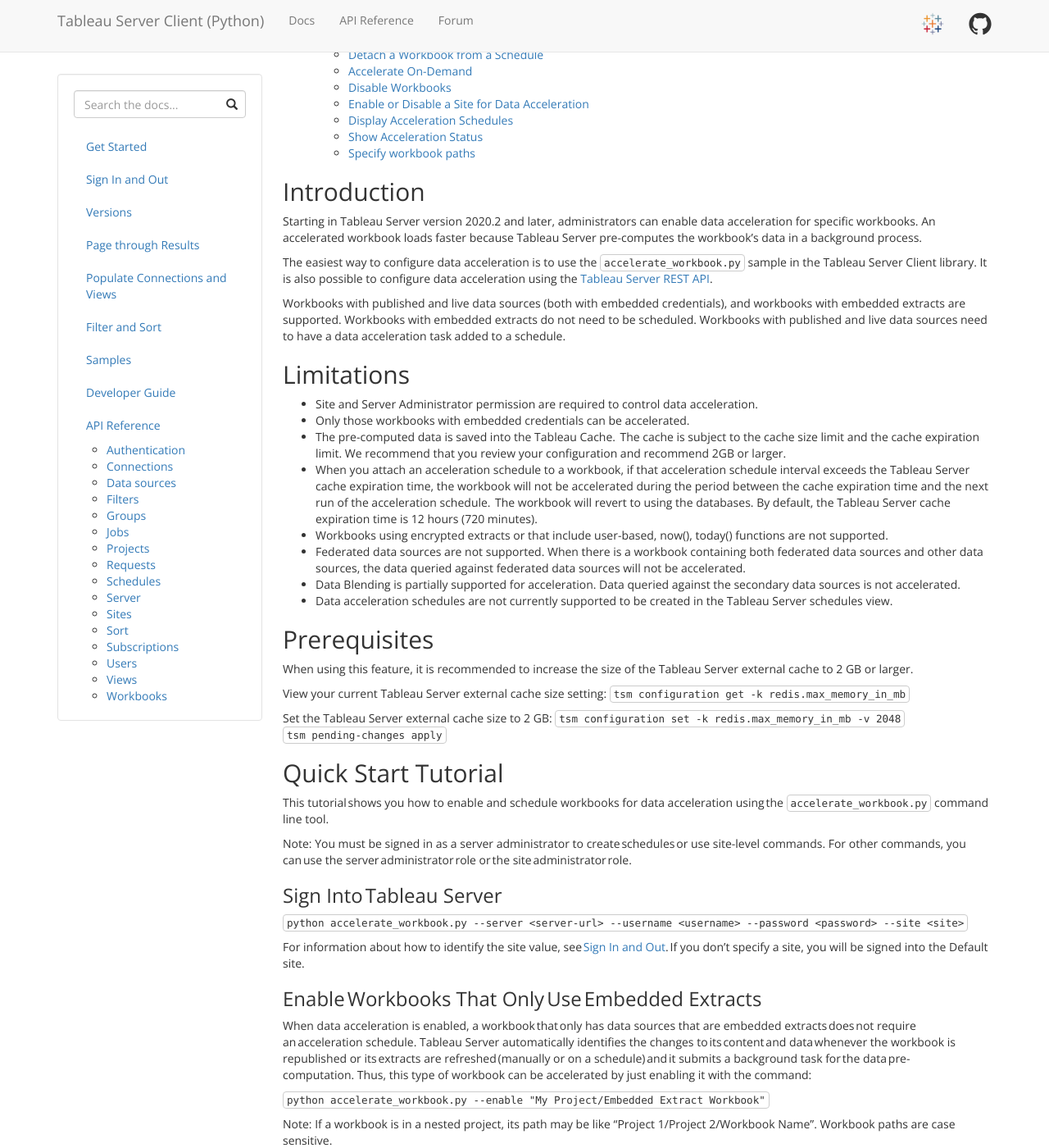
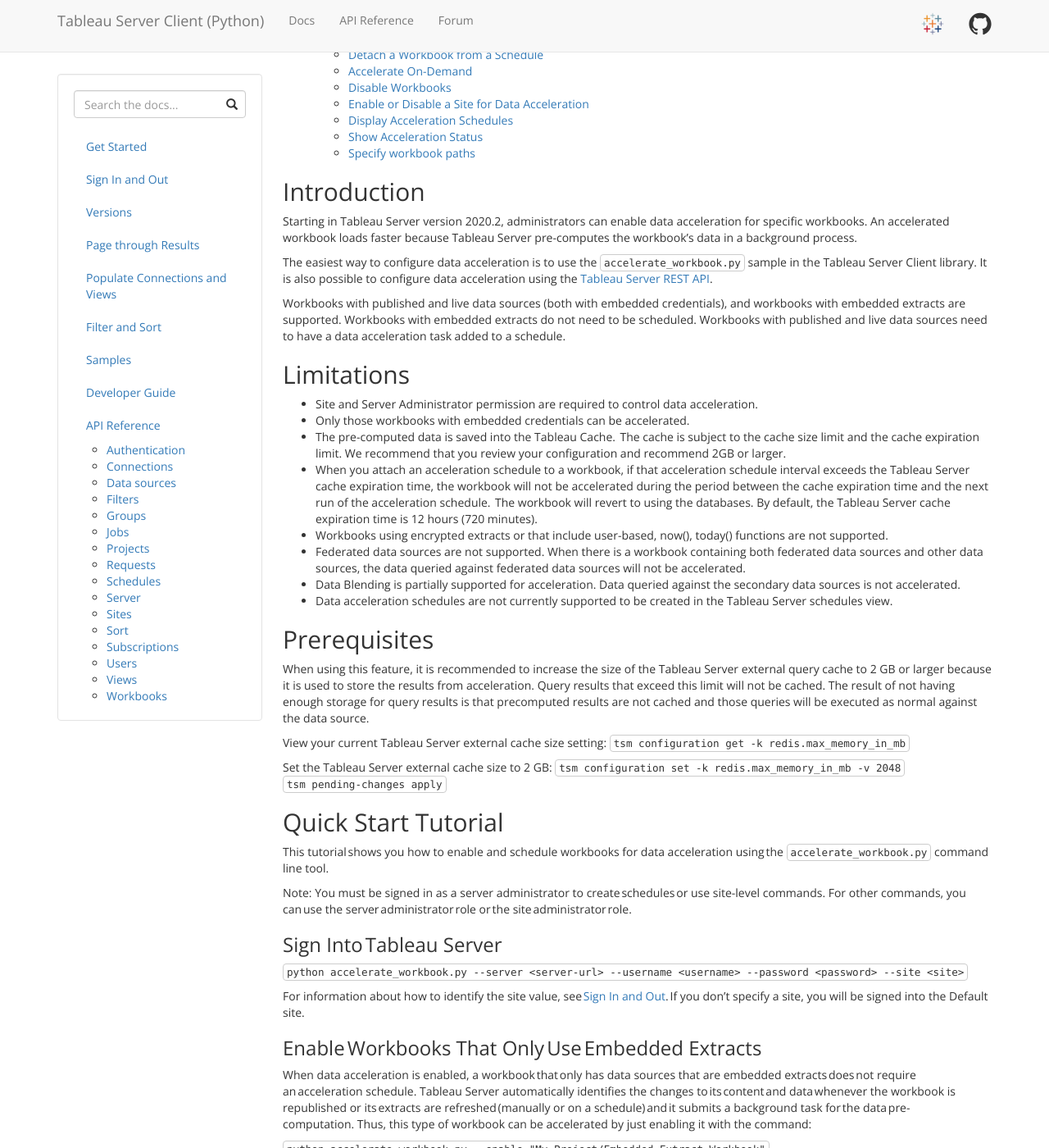
Before and after one commit to tableau/server-client-python, a Jekyll site: the page built from docs/accelerate_workbook_doc.md, in a window 1280 px wide and 1400 px high, scrolled down 481 px. Shown: the whole window at 82% size. Built offline with Jekyll 4.4.1, drawn with Linux system fonts in a browser that asks for light colours.

Commit message:
Update accelerate_workbook_doc.md
incorporated feedback.

```diff
--- a/docs/accelerate_workbook_doc.md
+++ b/docs/accelerate_workbook_doc.md
@@ -8,7 +8,7 @@
 
 ## Introduction
 
-Starting in Tableau Server version 2020.2 and later, administrators can enable data acceleration for specific workbooks. An accelerated workbook loads faster because Tableau Server pre-computes the workbook's data in a background process.
+Starting in Tableau Server version 2020.2, administrators can enable data acceleration for specific workbooks. An accelerated workbook loads faster because Tableau Server pre-computes the workbook's data in a background process.
 
 The easiest way to configure data acceleration is to use the `accelerate_workbook.py` sample in the Tableau Server Client library. It is also possible to configure data acceleration using the [Tableau Server REST API](https://help.tableau.com/v2020.2/api/rest_api/en-us/REST/rest_api.htm).
 
@@ -27,7 +27,7 @@
 
 ## Prerequisites
 
-When using this feature, it is recommended to increase the size of the Tableau Server external cache to 2 GB or larger.
+When using this feature, it is recommended to increase the size of the Tableau Server external query cache to 2 GB or larger because it is used to store the results from acceleration. Query results that exceed this limit will not be cached. The result of not having enough storage for query results is that precomputed results are not cached and those queries will be executed as normal against the data source.
 
 View your current Tableau Server external cache size setting:
 `tsm configuration get -k redis.max_memory_in_mb`
```
